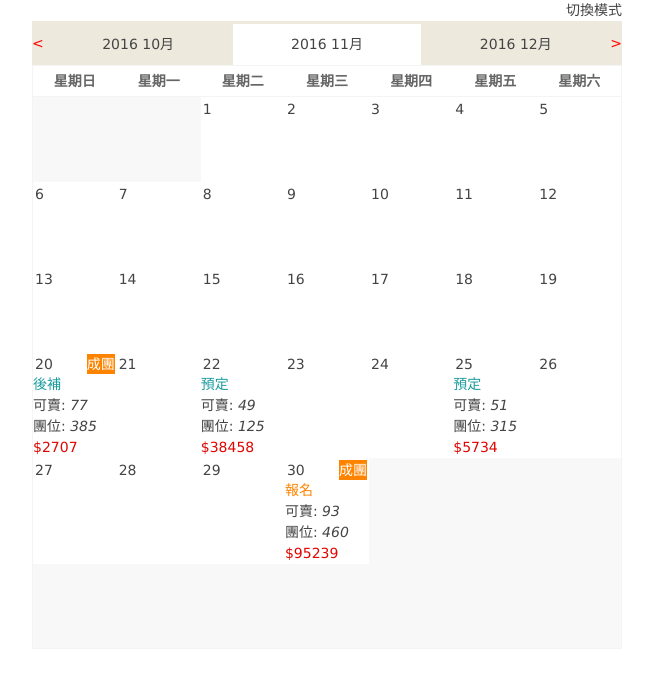
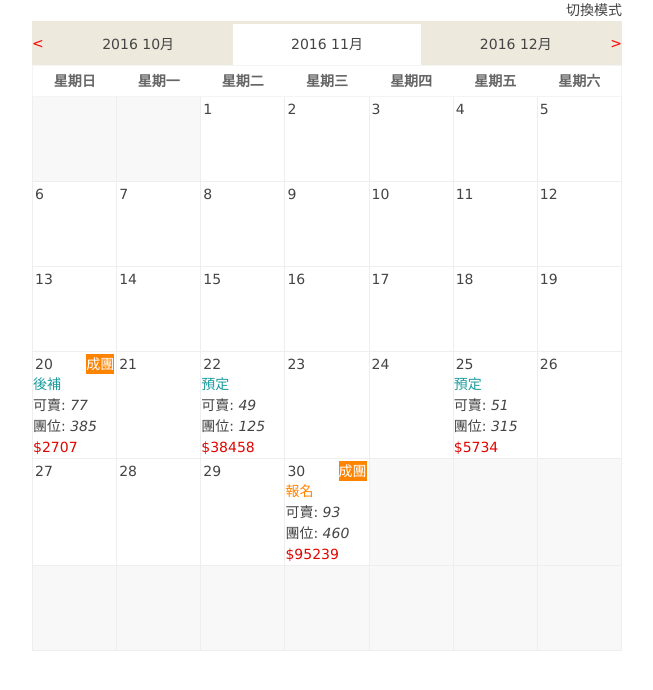
Before and after one commit to andrewCheng078/React-Calendar, a React (Create React App) app: page / in a window 1280 px wide. Shown: the top 690 px of the page, without its empty margins (18-671 px from the left). Built offline with nearby package versions, Linux system fonts and the light colour scheme.

Commit message:
update nextMonth and td border style

```diff
--- a/src/components/Calendar/Calendar.js
+++ b/src/components/Calendar/Calendar.js
@@ -408,7 +408,9 @@ export default class Calendar extends Component {
                 day = 0
 
             }else{
-              day = moment(dataDateMax, "YYYYMM").format("MM") - moment(initYearMonth, "YYYYMM").format("MM") ;
+
+                day =  Math.abs(moment(dataDateMax, "YYYYMM").format("MM") - moment(initYearMonth, "YYYYMM").format("MM")) ;
+
             }
             console.log('day++',day);
             const newDay = moment(initYearMonth, "YYYYMM").add(day, "M").format("YYYYMM");
@@ -492,6 +494,9 @@ export default class Calendar extends Component {
         if (nowFormat === minFormat) {
             console.log('zzzzz')
         } else {
+            if (nowFormat === minFormat) {
+                console.log('zzzzz 沒月可換了')
+            }else{
                 let hasData = [];
                 do {
                     await this.updateDayInfo(-1);
@@ -507,6 +512,8 @@ export default class Calendar extends Component {
                 console.log('hasdata', hasData)
 
             }
+
+        }
     }
     nextHaveDataMonth = async () => {
         let { initYearMonth, dataDateMax } = this.state;
@@ -516,7 +523,9 @@ export default class Calendar extends Component {
         if (nowFormat === MaxFormat) {
             console.log('zzzzz 沒月可以換了')
         } else {
-
+            if(nowFormat === MaxFormat){
+                console.log('zzzzz 沒月可以換了')
+            }else{
                 let hasData = [];
                 do {
                     await this.updateDayInfo(+1);
@@ -530,6 +539,8 @@ export default class Calendar extends Component {
                 await this.createDays();
                 await this.filterData();
                 console.log('hasdata', hasData)
+            }
+
         }
     }
 
--- a/src/components/Calendar/Calendar.scss
+++ b/src/components/Calendar/Calendar.scss
@@ -67,8 +67,7 @@
             border-bottom: 1px solid #f4f4f4;
             height: 85px;
             width: 14.2857%;
-            border: 2px solid transparent ;
-            border-style:none;
+            border: 1px solid #eee;
 
         }
         td:after{
--- a/src/pages/App.js
+++ b/src/pages/App.js
@@ -51,7 +51,7 @@ export default class App extends Component {
         {destroy?<Calendar
           ref={ this.calendarRef }
           dataSource={  jsonData }
-          initYearMonth={ '201411' }
+          initYearMonth={ `http://127.0.0.1:3004/data` }
           />:''}
 
       </div>
```
Lines whose indentation alone changed are shown as unchanged.
